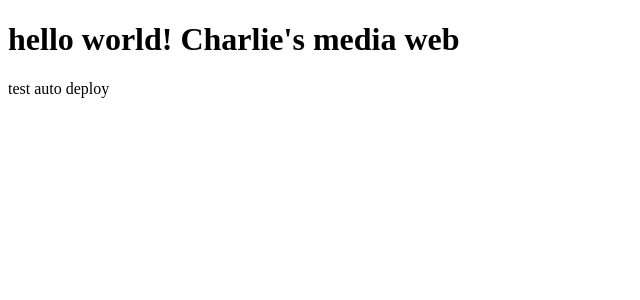
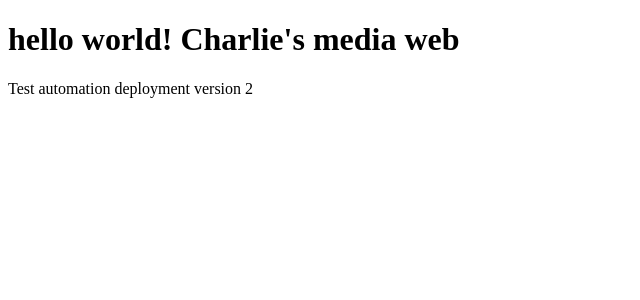
Before and after one commit to backstageman/personal-web-frontend, an Angular app: page / in a window 1280 px wide. Shown: the top 300 px of the page, without its empty margins (0-640 px from the left). Built offline with nearby package versions, Linux system fonts and the light colour scheme.

Commit message:
Test automation deployment version 2

```diff
--- a/src/app/app.component.html
+++ b/src/app/app.component.html
@@ -1,2 +1,2 @@
 <h1>hello world! {{ title }}</h1>
-<p>test auto deploy</p>
+<p>Test automation deployment version 2</p>
```
Also changed, not shown: 1 other file (tests, documents, lock files or other folders).
